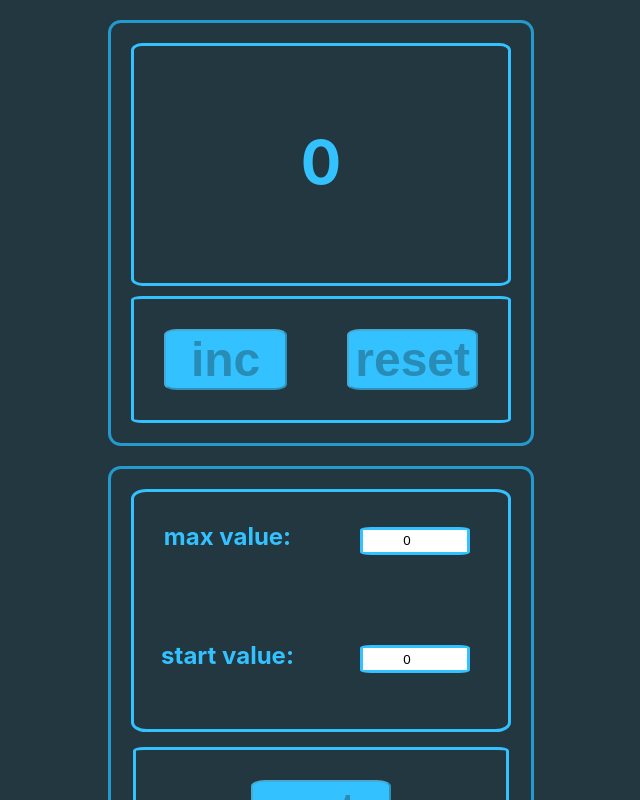
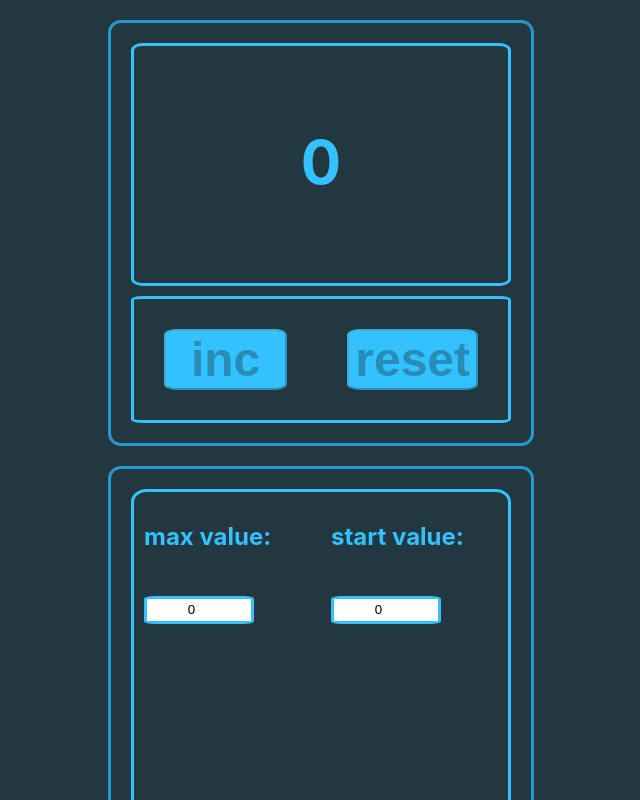
Before and after one commit to nikolay-evsevitskiy/Counter, a React (Create React App) app: page / in a window 1280 px wide. Shown: the top 800 px of the page, without its empty margins (319-959 px from the left). Built offline with nearby package versions, Linux system fonts and the light colour scheme.

Commit message:
added InputValue

```diff
--- a/src/App.tsx
+++ b/src/App.tsx
@@ -16,7 +16,6 @@ type  StatePropsType = {
 }
 
 function App() {
-
     const [state, setState] = useState<StatePropsType>({
         value: 0,
         maxValue: 0,
@@ -32,7 +31,6 @@ function App() {
     useEffect(() => {
         getFromLocalStorage()
     }, [])
-
     useEffect(() => {
         setToLocalStorage()
     }, [state])
@@ -186,7 +184,6 @@ function App() {
         changeValue(newValue, state.maxValue)
     }
 
-
     return (
         <div>
             <Counter
--- a/src/Counter.tsx
+++ b/src/Counter.tsx
@@ -17,8 +17,7 @@ type CounterPropsType = {
 
 export function Counter(props: CounterPropsType) {
 
-    return (
-        <div className={s.body}>
+    return <div className={s.body}>
         {props.alertSetTitle ? <div className={s.titleItem}>
             enter values and press 'set'
         </div> : props.errorMaxValue || props.errorStartValue ? <div className={s.titleItemError}>
@@ -37,6 +36,4 @@ export function Counter(props: CounterPropsType) {
             />
         </div>
     </div>
-    );
-
 }
--- a/src/CounterSetting.tsx
+++ b/src/CounterSetting.tsx
@@ -1,6 +1,7 @@
 import React, {ChangeEvent} from 'react';
 import {Button} from "./Button";
 import s from "./Counter.module.css"
+import {InputValue} from "./InputValue";
 
 type CounterPropsType = {
     startValue: number
@@ -15,38 +16,19 @@ type CounterPropsType = {
 };
 
 export function CounterSetting(props: CounterPropsType) {
+    return <div className={s.body}>
+        <div className={s.inputBoard}>
+            <InputValue value={props.maxValue}
+                        onChangeValue={props.setMaxValue}
+                        error={props.errorMaxValue}
+                        title={"max"}
+            />
 
-    const onChangeMaxValue = (e: ChangeEvent<HTMLInputElement>) => {
-        props.setMaxValue(Number(e.currentTarget.value))
-    }
-    const onChangeStartValue = (e: ChangeEvent<HTMLInputElement>) => {
-        props.setStartValue(Number(e.currentTarget.value))
-    }
-
-    return (
-        <div className={s.body}>
-            <div className={s.inputBoard}>
-                <div className={s.inputItem}>
-                    max value:
-                </div>
-                <div className={s.inputItem}>
-                    <input type="number"
-                           value={props.maxValue}
-                           onChange={onChangeMaxValue}
-                           className={props.errorMaxValue ? s.errorInput : ''}
+            <InputValue value={props.startValue}
+                        onChangeValue={props.setStartValue}
+                        error={props.errorStartValue}
+                        title={"start"}
             />
-                </div>
-                <div className={s.inputItem}>
-                    start value:
-                </div>
-                <div className={s.inputItem}>
-                    <input type="number"
-                           value={props.startValue}
-                           onChange={onChangeStartValue}
-                           className={props.errorStartValue ? s.errorInput : ''}
-                    />
-                </div>
-
         </div>
         <div className={s.clickBoarCounterSet}>
             <Button title={'set'}
@@ -55,6 +37,4 @@ export function CounterSetting(props: CounterPropsType) {
             />
         </div>
     </div>
-    );
-
 }
--- /dev/null
+++ b/src/InputValue.tsx
@@ -0,0 +1,29 @@
+import React, {ChangeEvent} from 'react'
+import s from "./Counter.module.css";
+
+type InputValueType = {
+    value: number
+    onChangeValue: (newValue: number) => void
+    error: boolean
+    title: string
+}
+
+export function InputValue (props: InputValueType) {
+    const onChangeHandler = (e: ChangeEvent<HTMLInputElement>) => {
+        props.onChangeValue(Number(e.currentTarget.value))
+    }
+
+    return <div>
+        <div className={s.inputItem}>
+            {props.title} value:
+        </div>
+        <div className={s.inputItem}>
+            <input type="number"
+                   value={props.value}
+                   onChange={onChangeHandler}
+                   className={props.error ? s.errorInput : ''}
+            />
+        </div>
+    </div>
+
+}
```
Lines whose indentation alone changed are shown as unchanged.
